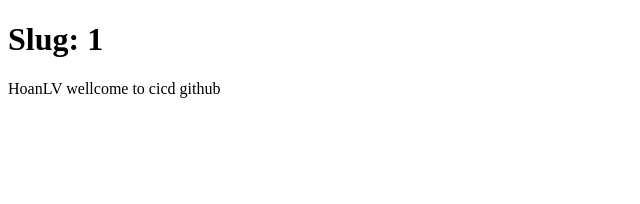
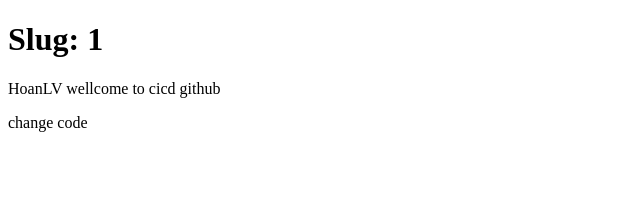
Before and after one commit to HoanLe1996/nestjs-jest-cicd, a Next.js app: page /blog/1 in a window 1280 px wide. Shown: the top 204 px of the page, without its empty margins (0-640 px from the left). Built offline with nearby package versions, Linux system fonts and the light colour scheme.

Commit message:
chaneg commit

```diff
--- a/app/blog/[slug]/page.tsx
+++ b/app/blog/[slug]/page.tsx
@@ -9,5 +9,8 @@ export async function generateMetadata({ params }: Params) {
 }
 
 export default function Page({ params }: Params) {
-  return <><h1>Slug: {params.slug}</h1><p>HoanLV wellcome to cicd github</p></>
+  return <><h1>Slug: {params.slug}</h1>
+  <p>HoanLV wellcome to cicd github</p>
+  <p>change code</p>
+  </>
 }
```
